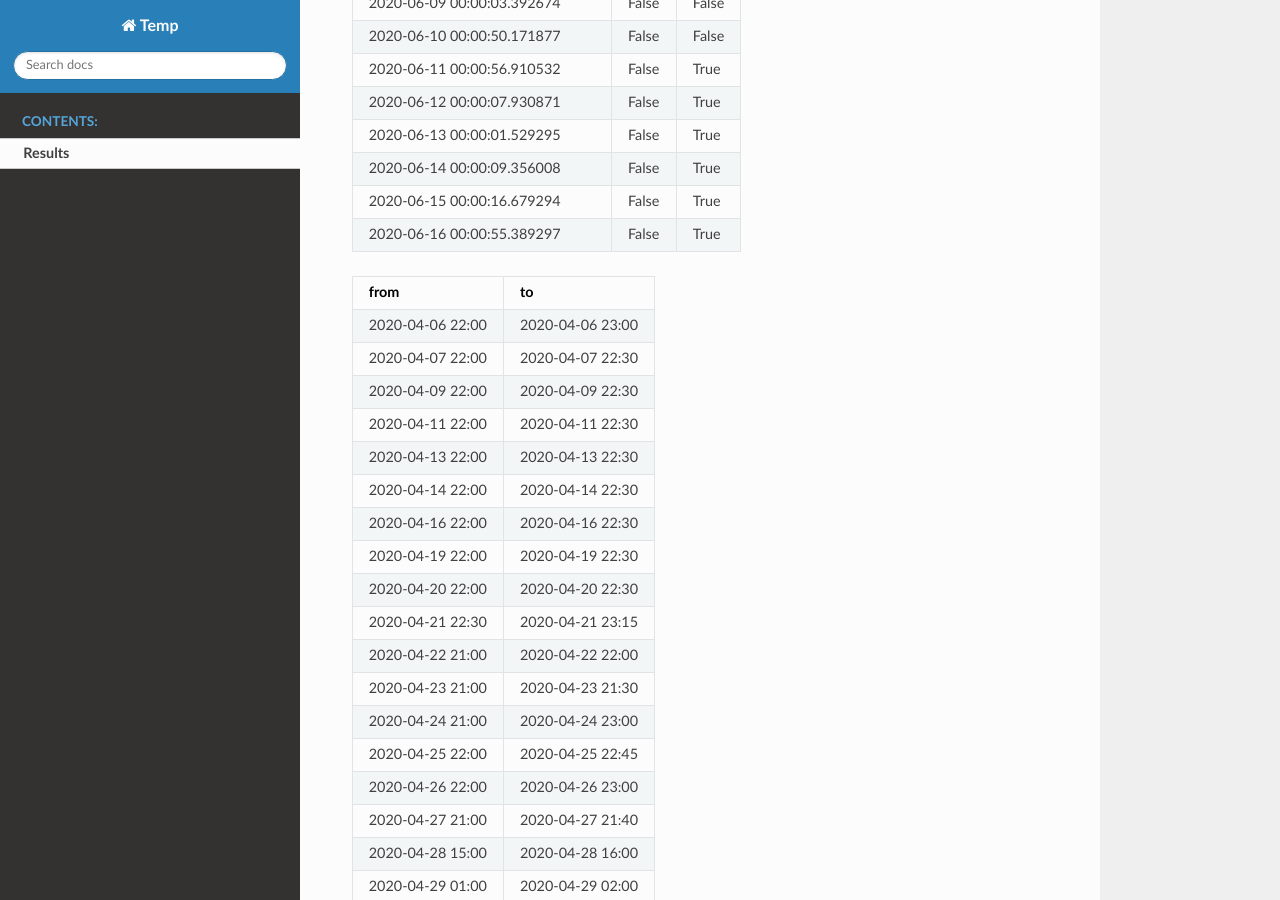
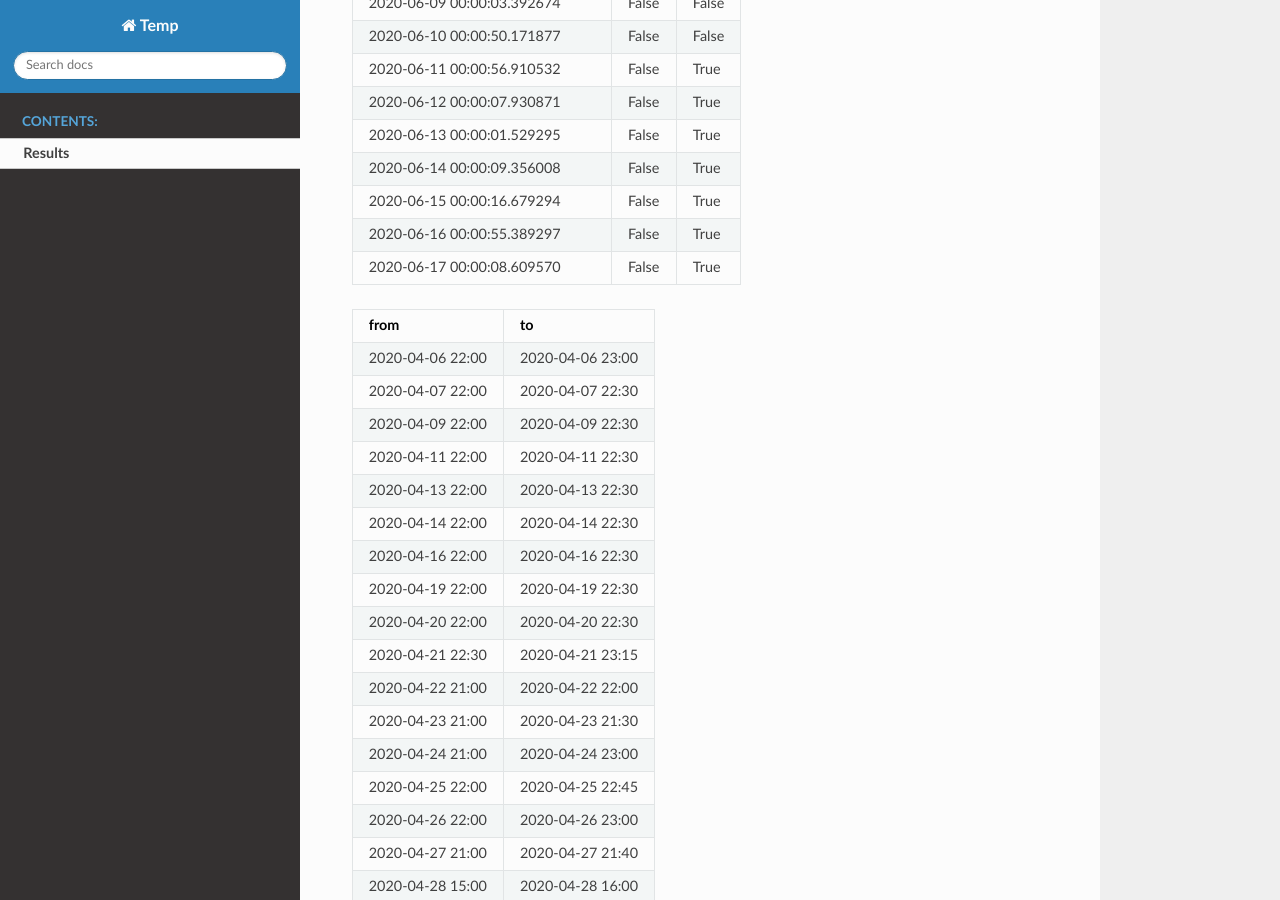
Before and after one commit to shlomow/queries-results, a Sphinx documentation site: the page built from source/results.rst, in a window 1280 px wide and 900 px high, scrolled down 2267 px. Built offline with Sphinx 7.4.7 and the Read the Docs theme 2.0.0, drawn with Linux system fonts in a browser that asks for light colours.

Commit message:
update results

```diff
--- a/source/results.rst
+++ b/source/results.rst
@@ -77,6 +77,7 @@ third experiment: 2.06.2020
    2020-06-14 00:00:09.356008, False, True
    2020-06-15 00:00:16.679294, False, True
    2020-06-16 00:00:55.389297, False, True
+   2020-06-17 00:00:08.609570, False, True
 
 .. csv-table::
    :header: "from", "to"
```
Also changed, not shown: results.json (+1 -1 lines).
